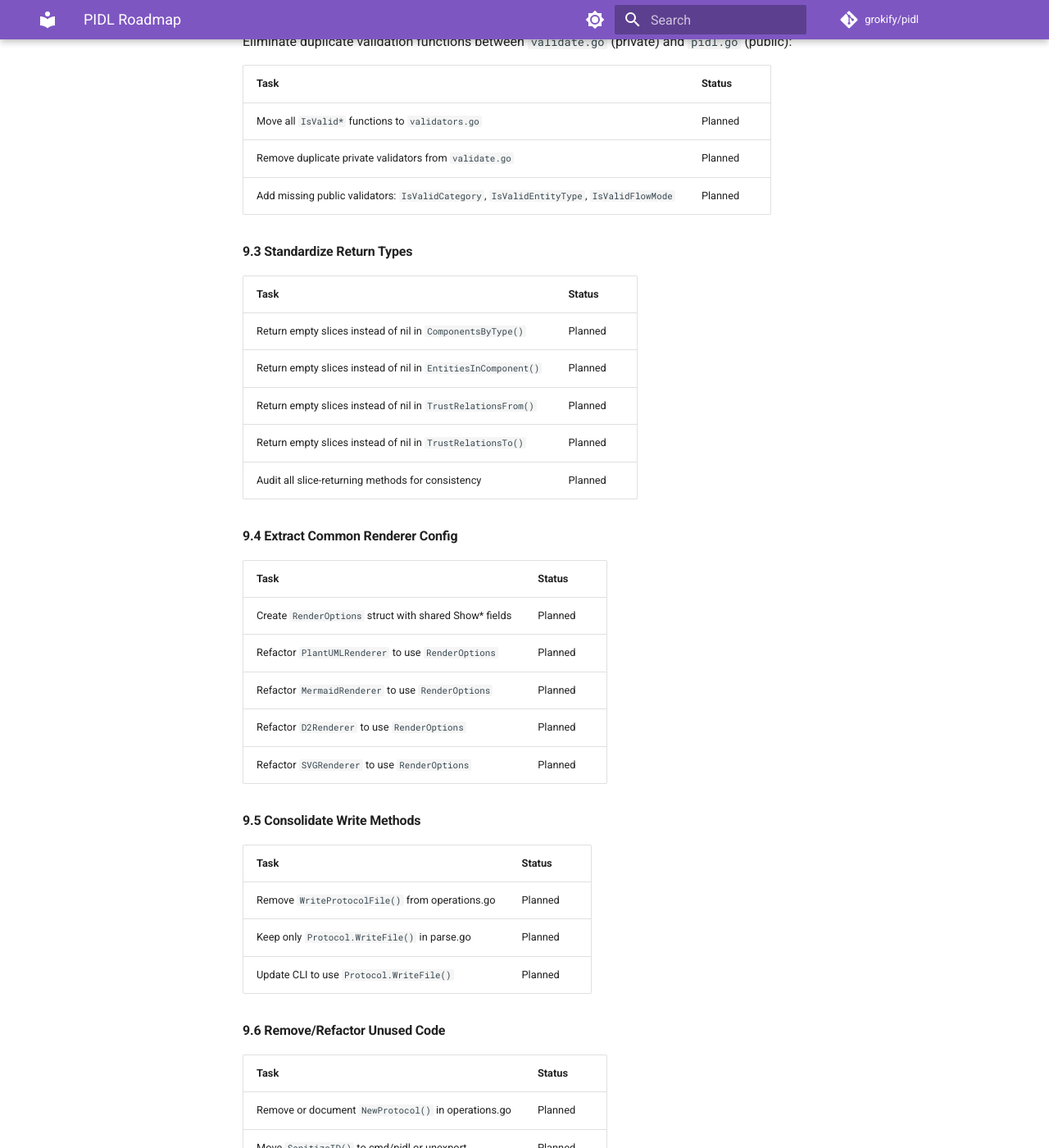
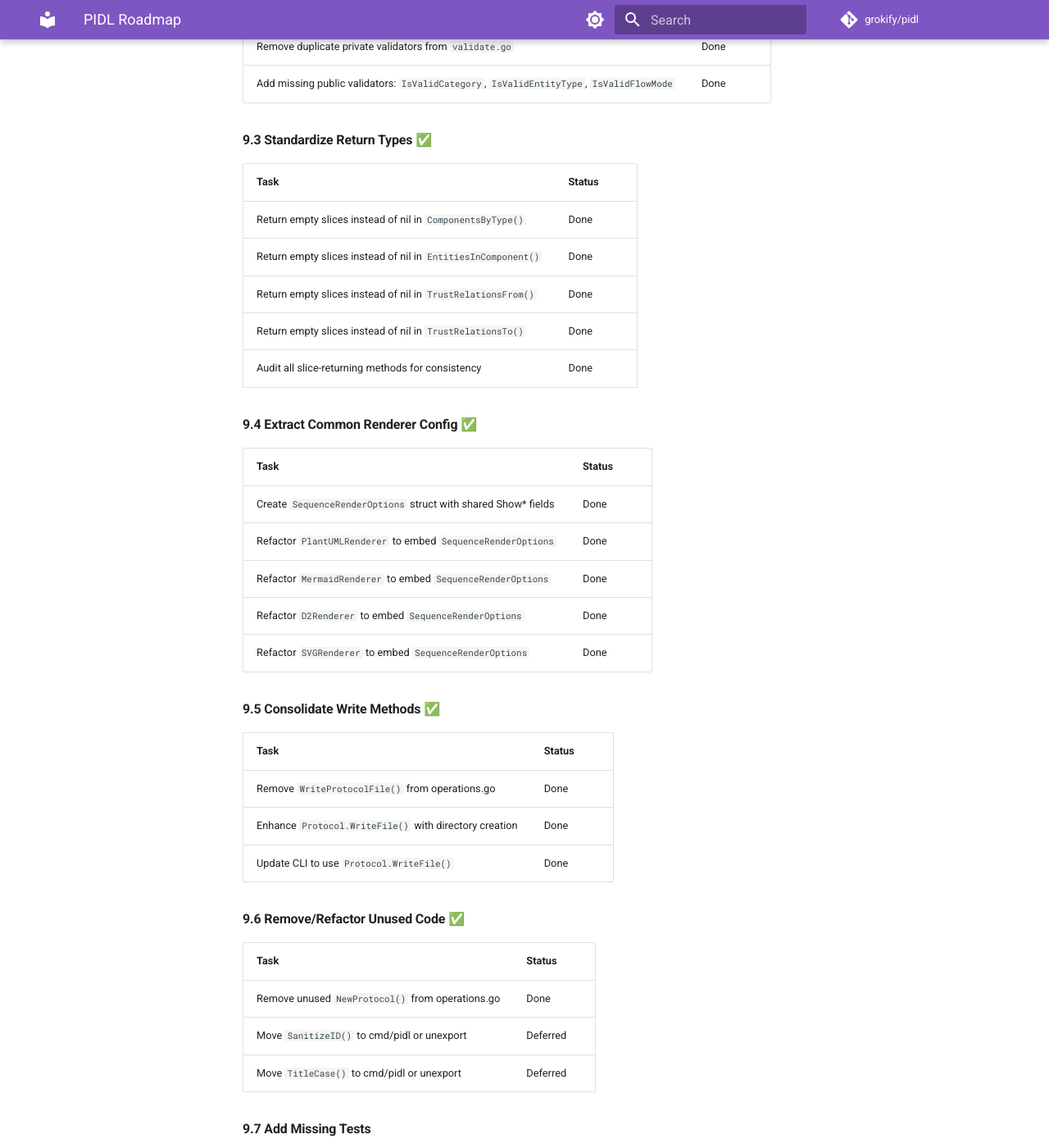
Before and after one commit to grokify/pidl, an MkDocs documentation site: the page built from docs/specs/ROADMAP.md, in a window 1280 px wide and 1400 px high, scrolled down 9173 px. Shown: the whole window at 82% size. Built offline with MkDocs 1.6.1 and Material for MkDocs 9.7.7, drawn with Linux system fonts in a browser that asks for light colours; comment, search, counter and statistics services are not loaded; some of the changed text lies outside the part shown.

Commit message:
docs(roadmap): mark Phase 9 refactoring tasks as completed
Update ROADMAP.md to reflect completed refactoring work:
- 9.1 Split pidl.go into 5 modules (types, protocol_methods, entity_methods, flow_methods, validators)
- 9.2 Consolidated duplicate validators into validators.go
- 9.3 Standardized slice-returning methods to return empty slices
- 9.4 Extracted SequenceRenderOptions for renderer config sharing
- 9.5 Consolidated write methods into Protocol.WriteFile()
- 9.6 Removed unused NewProtocol() function

Co-Authored-By: Claude Opus 4.5 <noreply@anthropic.com>

```diff
--- a/docs/specs/ROADMAP.md
+++ b/docs/specs/ROADMAP.md
@@ -275,70 +275,67 @@ Add renderers for new diagram types:
 
 ---
 
-### Phase 9: Code Quality & Refactoring (v0.7.x)
+### Phase 9: Code Quality & Refactoring (v0.7.x) ✅
 
 **Target:** Improve code organization, eliminate duplication, and standardize patterns for maintainability.
 
-#### 9.1 Split Large Files
+#### 9.1 Split Large Files ✅
 
 | Task | File | Lines | Status |
 |------|------|-------|--------|
-| Split `pidl.go` into modules | pidl.go | 1,119 | Planned |
-| Create `types.go` | - | - | Planned |
-| Create `protocol_methods.go` | - | - | Planned |
-| Create `entity_methods.go` | - | - | Planned |
-| Create `validators.go` | - | - | Planned |
-| Split `validate.go` into modules | validate.go | 917 | Planned |
-| Create `validate_protocol.go` | - | - | Planned |
-| Create `validate_entities.go` | - | - | Planned |
-| Create `validate_flows.go` | - | - | Planned |
-| Create `validate_metadata.go` | - | - | Planned |
+| Split `pidl.go` into modules | pidl.go | 1,119 | Done |
+| Create `types.go` | types.go | ~400 | Done |
+| Create `protocol_methods.go` | protocol_methods.go | ~200 | Done |
+| Create `entity_methods.go` | entity_methods.go | ~100 | Done |
+| Create `flow_methods.go` | flow_methods.go | ~200 | Done |
+| Create `validators.go` | validators.go | ~150 | Done |
+| Split `validate.go` into modules | validate.go | 917 | Deferred |
 
-#### 9.2 Consolidate Duplicate Validators
+#### 9.2 Consolidate Duplicate Validators ✅
 
 Eliminate duplicate validation functions between `validate.go` (private) and `pidl.go` (public):
 
 | Task | Status |
 |------|--------|
-| Move all `IsValid*` functions to `validators.go` | Planned |
-| Remove duplicate private validators from `validate.go` | Planned |
-| Add missing public validators: `IsValidCategory`, `IsValidEntityType`, `IsValidFlowMode` | Planned |
+| Move all `IsValid*` functions to `validators.go` | Done |
+| Remove duplicate private validators from `validate.go` | Done |
+| Add missing public validators: `IsValidCategory`, `IsValidEntityType`, `IsValidFlowMode` | Done |
 
-#### 9.3 Standardize Return Types
+#### 9.3 Standardize Return Types ✅
 
 | Task | Status |
 |------|--------|
-| Return empty slices instead of nil in `ComponentsByType()` | Planned |
-| Return empty slices instead of nil in `EntitiesInComponent()` | Planned |
-| Return empty slices instead of nil in `TrustRelationsFrom()` | Planned |
-| Return empty slices instead of nil in `TrustRelationsTo()` | Planned |
-| Audit all slice-returning methods for consistency | Planned |
+| Return empty slices instead of nil in `ComponentsByType()` | Done |
+| Return empty slices instead of nil in `EntitiesInComponent()` | Done |
+| Return empty slices instead of nil in `TrustRelationsFrom()` | Done |
+| Return empty slices instead of nil in `TrustRelationsTo()` | Done |
+| Audit all slice-returning methods for consistency | Done |
 
-#### 9.4 Extract Common Renderer Config
+#### 9.4 Extract Common Renderer Config ✅
 
 | Task | Status |
 |------|--------|
-| Create `RenderOptions` struct with shared Show* fields | Planned |
-| Refactor `PlantUMLRenderer` to use `RenderOptions` | Planned |
-| Refactor `MermaidRenderer` to use `RenderOptions` | Planned |
-| Refactor `D2Renderer` to use `RenderOptions` | Planned |
-| Refactor `SVGRenderer` to use `RenderOptions` | Planned |
+| Create `SequenceRenderOptions` struct with shared Show* fields | Done |
+| Refactor `PlantUMLRenderer` to embed `SequenceRenderOptions` | Done |
+| Refactor `MermaidRenderer` to embed `SequenceRenderOptions` | Done |
+| Refactor `D2Renderer` to embed `SequenceRenderOptions` | Done |
+| Refactor `SVGRenderer` to embed `SequenceRenderOptions` | Done |
 
-#### 9.5 Consolidate Write Methods
+#### 9.5 Consolidate Write Methods ✅
 
 | Task | Status |
 |------|--------|
-| Remove `WriteProtocolFile()` from operations.go | Planned |
-| Keep only `Protocol.WriteFile()` in parse.go | Planned |
-| Update CLI to use `Protocol.WriteFile()` | Planned |
+| Remove `WriteProtocolFile()` from operations.go | Done |
+| Enhance `Protocol.WriteFile()` with directory creation | Done |
+| Update CLI to use `Protocol.WriteFile()` | Done |
 
-#### 9.6 Remove/Refactor Unused Code
+#### 9.6 Remove/Refactor Unused Code ✅
 
 | Task | Status |
 |------|--------|
-| Remove or document `NewProtocol()` in operations.go | Planned |
-| Move `SanitizeID()` to cmd/pidl or unexport | Planned |
-| Move `TitleCase()` to cmd/pidl or unexport | Planned |
+| Remove unused `NewProtocol()` from operations.go | Done |
+| Move `SanitizeID()` to cmd/pidl or unexport | Deferred |
+| Move `TitleCase()` to cmd/pidl or unexport | Deferred |
 
 #### 9.7 Add Missing Tests
 
```
